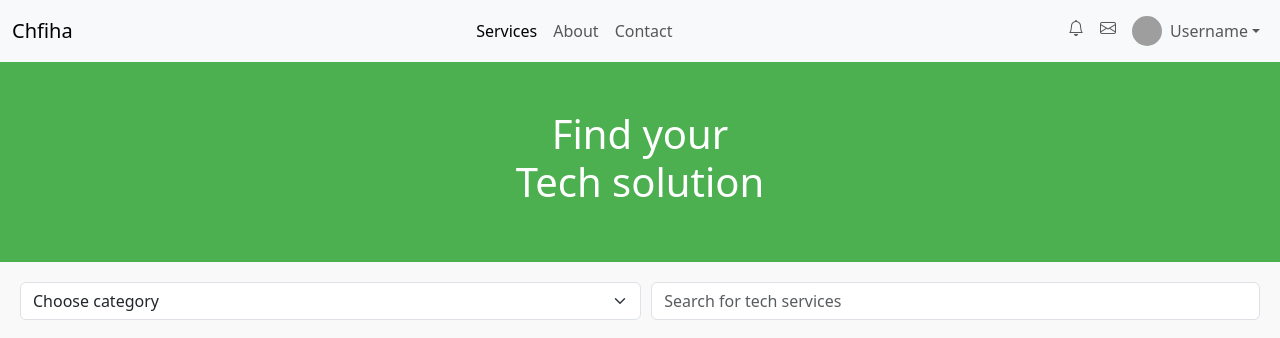
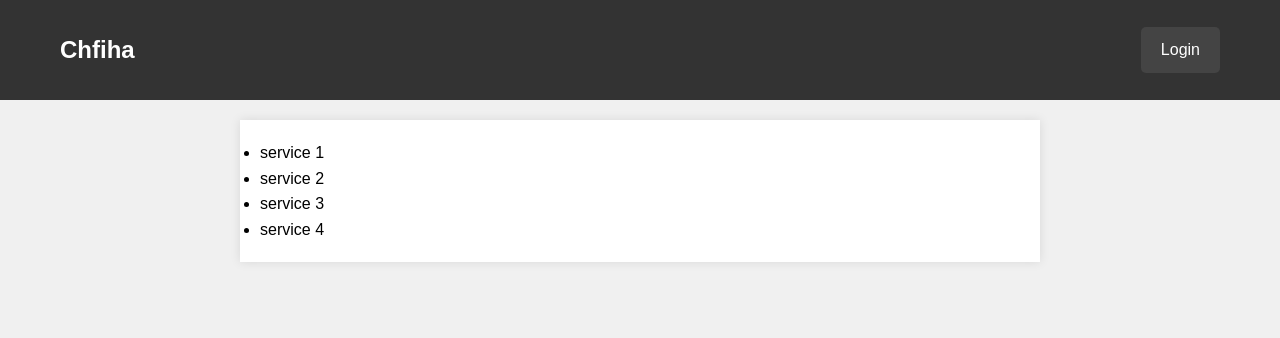
Before and after one commit to Raf-Mos/Chfiha, a Django app: page / in a window 1280 px wide. Shown: the top 338 px of the page. Run offline with Django 5.2, Linux system fonts and the light colour scheme; grey boxes are pictures that could not be loaded.

Commit message:
adding loog and log features

```diff
--- a/chfiha/chfiha/settings.py
+++ b/chfiha/chfiha/settings.py
@@ -132,3 +132,6 @@
 # https://docs.djangoproject.com/en/5.0/ref/settings/#default-auto-field
 
 DEFAULT_AUTO_FIELD = 'django.db.models.BigAutoField'
+
+LOGIN_REDIRECT_URL = 'home'
+LOGOUT_REDIRECT_URL = 'home'
--- a/chfiha/chfiha/urls.py
+++ b/chfiha/chfiha/urls.py
@@ -19,5 +19,6 @@
 
 urlpatterns = [
     path('admin/', admin.site.urls),
+    path('accounts/', include('django.contrib.auth.urls')),
     path('', include('main.urls')),
 ]
--- a/chfiha/main/urls.py
+++ b/chfiha/main/urls.py
@@ -1,12 +1,11 @@
 from django.urls import path
-from .views import AboutPageView, ContactPageView, HomePageView, LoginPageView, OrderPageView, RegisterPageView, ServicePageView
+from .views import AboutPageView, ContactPageView, HomePageView, OrderPageView, RegisterPageView, ServicePageView
 
 
 urlpatterns = [
     path('about/', AboutPageView.as_view(), name='about'),
     path('contact/', ContactPageView.as_view(), name='contact'),
     path('', HomePageView.as_view(), name='home'),
-    path('login/', LoginPageView.as_view(), name='login'),
     path('order/', OrderPageView.as_view(), name='order'),
     path('register/', RegisterPageView.as_view(), name='register'),
     path('services/', ServicePageView.as_view(), name='services'),
--- a/chfiha/main/views.py
+++ b/chfiha/main/views.py
@@ -14,9 +14,6 @@
     template_name = 'home.html'
     context_object_name = 'all_services_list'
 
-class LoginPageView(TemplateView):
-    template_name = 'login.html'
-
 class OrderPageView(ListView):
     model = Project
     template_name = 'order.html'
--- /dev/null
+++ b/chfiha/static/css/base.css
@@ -0,0 +1,67 @@
+/* base.css */
+
+/* Reset default browser styles */
+* {
+    margin: 0;
+    padding: 0;
+    box-sizing: border-box;
+}
+
+body {
+    font-family: Arial, sans-serif;
+    background-color: #f0f0f0;
+    line-height: 1.6;
+}
+
+.container {
+    max-width: 1200px;
+    margin: 0 auto;
+    padding: 0 20px;
+    display: flex;
+    justify-content: space-between;
+    align-items: center;
+    height: 80px;
+}
+
+header {
+    background-color: #333;
+    color: white;
+    padding: 10px 0;
+}
+
+.logo {
+    font-size: 24px;
+}
+
+.logo a {
+    color: white;
+    text-decoration: none;
+}
+
+.navbar {
+    display: flex;
+    align-items: center;
+}
+
+.nav-link {
+    color: white;
+    text-decoration: none;
+    padding: 10px 20px;
+    margin-left: 10px;
+    background-color: #444;
+    border-radius: 5px;
+    border: none;
+    cursor: pointer;
+}
+
+.nav-link:hover {
+    background-color: #555;
+}
+
+.content {
+    max-width: 800px;
+    margin: 20px auto;
+    padding: 20px;
+    background-color: #fff;
+    box-shadow: 0 0 10px rgba(0, 0, 0, 0.1);
+}
--- /dev/null
+++ b/chfiha/templates/base.html
@@ -0,0 +1,32 @@
+{% load static %}
+<!DOCTYPE html>
+<html>
+<head>
+    <meta charset="UTF-8">
+    <meta name="viewport" content="width=device-width, initial-scale=1.0">
+    <title>Chfiha</title>
+    <link href="{% static 'css/base.css' %}" rel="stylesheet">
+    <link href="{% static 'css/login.css' %}" rel="stylesheet">
+</head>
+<body>
+    <header>
+        <div class="container">
+            <h1 class="logo"><a href="{% url 'home' %}">Chfiha</a></h1>
+            <nav class="navbar">
+                {% if user.is_authenticated %}
+                    <form method="post" action="{% url 'logout' %}" class="nav-form">
+                        {% csrf_token %}
+                        <button type="submit" class="nav-link">Logout</button>
+                    </form>
+                {% else %}
+                    <a href="{% url 'login' %}" class="nav-link">Login</a>
+                {% endif %}
+            </nav>
+        </div>
+    </header>
+    <div class="content">
+        {% block content %}
+        {% endblock content %}
+    </div>
+</body>
+</html>
--- a/chfiha/templates/home.html
+++ b/chfiha/templates/home.html
@@ -1,137 +1,13 @@
-<!DOCTYPE html>
-<html lang="en">
-<head>
-    <meta charset="UTF-8">
-    <meta name="viewport" content="width=device-width, initial-scale=1">
-    <title>Navbar with User Section</title>
-        <style>
-        .centered-section {
-            background-color: #4CAF50; /* Example background color */
-            height: 200px; /* Example height */
-            display: flex;
-            justify-content: center;
-            align-items: center;
-        }
-
-        .centered-section h1 {
-            font-size: 2.5rem; /* Example large font size */
-            color: white; /* Example text color */
-            text-align: center;
-        }
-        .search-section {
-            padding: 20px;
-            background-color: #f9f9f9;
-        }
-
-        .search-bar {
-            display: flex;
-            align-items: center;
-            justify-content: center;
-            margin-bottom: 20px;
-        }
-
-        .search-bar .form-select {
-            margin-right: 10px;
-        }
-
-        .card-section {
-            display: flex;
-            flex-wrap: wrap;
-            gap: 20px;
-            justify-content: center;
-        }
-
-        .service-card {
-            width: 300px;
-        }
-
-        .service-card img {
-            height: 200px;
-            object-fit: cover;
-        }
-    </style>
-    <link href="https://cdn.jsdelivr.net/npm/bootstrap-icons/font/bootstrap-icons.css" rel="stylesheet">
-    <link href="https://cdn.jsdelivr.net/npm/bootstrap@5.3.3/dist/css/bootstrap.min.css" rel="stylesheet" integrity="sha384-QWTKZyjpPEjISv5WaRU9OFeRpok6YctnYmDr5pNlyT2bRjXh0JMhjY6hW+ALEwIH" crossorigin="anonymous">
-    <script src="https://cdn.jsdelivr.net/npm/bootstrap@5.3.3/dist/js/bootstrap.bundle.min.js" integrity="sha384-YvpcrYf0tY3lHB60NNkmXc5s9fDVZLESaAA55NDzOxhy9GkcIdslK1eN7N6jIeHz" crossorigin="anonymous"></script>
-</head>
-<body>
-
-<nav class="navbar navbar-expand-lg bg-body-tertiary">
-    <div class="container-fluid">
-        <a class="navbar-brand" href="#">Chfiha</a>
-        <button class="navbar-toggler" type="button" data-bs-toggle="collapse" data-bs-target="#navbarNavAltMarkup" aria-controls="navbarNavAltMarkup" aria-expanded="false" aria-label="Toggle navigation">
-            <span class="navbar-toggler-icon"></span>
-        </button>
-        <div class="collapse navbar-collapse justify-content-between" id="navbarNavAltMarkup">
-            <div class="navbar-nav mx-auto">
-                <a class="nav-link active" aria-current="page" href="#">Services</a>
-                <a class="nav-link" href="#">About</a>
-                <a class="nav-link" href="#">Contact</a>
-            </div>
-            <div class="navbar-nav">
-                <a class="nav-link" href="#">
-                    <i class="bi bi-bell"></i> <!-- Notification icon -->
-                </a>
-                <a class="nav-link" href="#">
-                    <i class="bi bi-envelope"></i> <!-- Messages icon -->
-                </a>
-                <div class="nav-item dropdown">
-                    <a class="nav-link dropdown-toggle d-flex align-items-center" href="#" id="userDropdown" role="button" data-bs-toggle="dropdown" aria-expanded="false">
-                        <img src="path/to/profile-pic.jpg" alt="Profile" class="rounded-circle" width="30" height="30"> <!-- Profile picture -->
-                        <span class="ms-2">Username</span>
-                    </a>
-                    <ul class="dropdown-menu dropdown-menu-end" aria-labelledby="userDropdown">
-                        <li><a class="dropdown-item" href="#">Profile</a></li>
-                        <li><a class="dropdown-item" href="#">Logout</a></li>
-                    </ul>
-                </div>
-            </div>
-        </div>
-    </div>
-</nav>
-
-<section class="centered-section">
-    <h1>Find your<br>Tech solution</h1>
-</section>
-
-<section class="search-section">
-    <div class="search-bar">
-        <select class="form-select" aria-label="Category select">
-            <option selected>Choose category</option>
-            <option value="1">Web Development</option>
-            <option value="2">App Development</option>
-            <option value="3">AI & Machine Learning</option>
-        </select>
-        <input type="text" class="form-control" placeholder="Search for tech services">
-    </div>
-    <div class="card-section">
-        <!-- Card 1 -->
-        <div class="card service-card">
-            <img src="path/to/image1.jpg" class="card-img-top" alt="Service 1">
-            <div class="card-body">
-                <h5 class="card-title">$100 - Web Development</h5>
-                <p class="card-text">Build modern and responsive websites.</p>
-            </div>
-        </div>
-        <!-- Card 2 -->
-        <div class="card service-card">
-            <img src="path/to/image2.jpg" class="card-img-top" alt="Service 2">
-            <div class="card-body">
-                <h5 class="card-title">$200 - App Development</h5>
-                <p class="card-text">Create user-friendly mobile applications.</p>
-            </div>
-        </div>
-        <!-- Card 3 -->
-        <div class="card service-card">
-            <img src="path/to/image3.jpg" class="card-img-top" alt="Service 3">
-            <div class="card-body">
-                <h5 class="card-title">$150 - AI & Machine Learning</h5>
-                <p class="card-text">Implement AI solutions for various needs.</p>
-            </div>
-        </div>
-    </div>
-</section>
+{% extends 'base.html' %}
 
 
-</body>
-</html>
+{% block content %}
+
+<ul>
+  <li>service 1</li>
+  <li>service 2</li>
+  <li>service 3</li>
+  <li>service 4</li>
+</ul>
+
+{% endblock content %}
--- a/chfiha/templates/login.html
+++ /dev/null
@@ -1 +0,0 @@
-login
```
Also changed, not shown: chfiha/static/css/login.css (added, +48 -0 lines), chfiha/templates/registration/login.html (added, +9 -0 lines).
